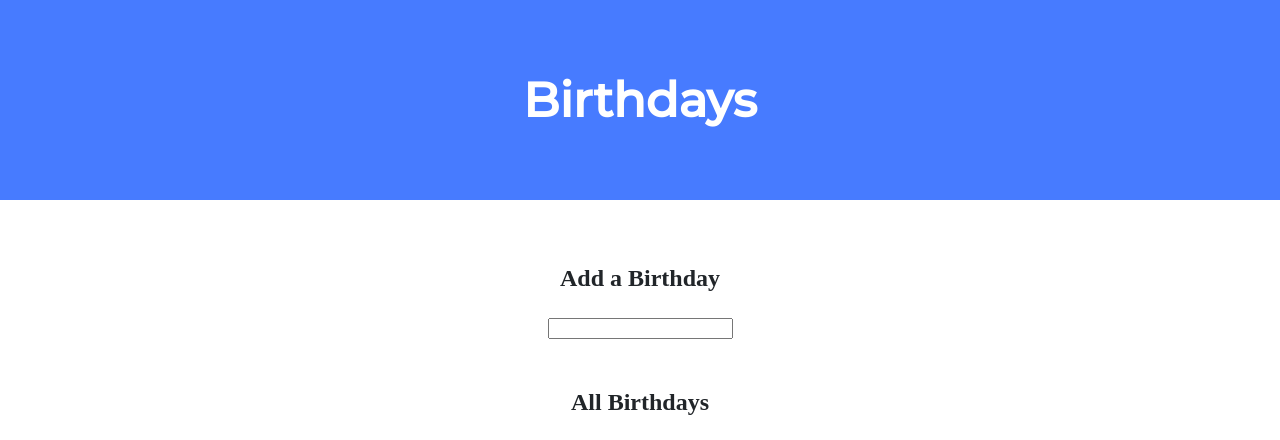
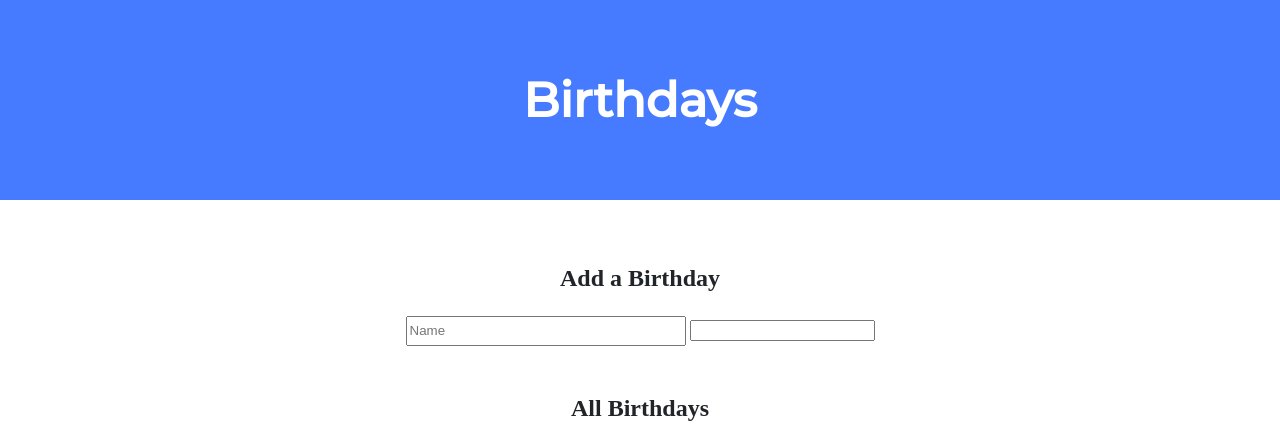
Before and after one commit to Ahsan-Siddiqi/Harvard-CS50, a Flask app: page / in a window 1280 px wide. Shown: the top 440 px of the page. Run offline with Flask 3, Linux system fonts and the light colour scheme; some libraries are stand-ins or nearby versions.

Commit message:
Tue, Jul 9, 2024, 3:07 PM -04:00

```diff
--- a/birthdays/templates/index.html
+++ b/birthdays/templates/index.html
@@ -16,7 +16,8 @@
                 <h2>Add a Birthday</h2>
                 <!-- TODO: Create a form for users to submit a name, a month, and a day -->
                 <form action="/" method="post">
-                    <input name="name" type=>
+                    <input name="name" type="text" placeholder="Name">
+                    <input>
                 </form>
             </div>
 
```
